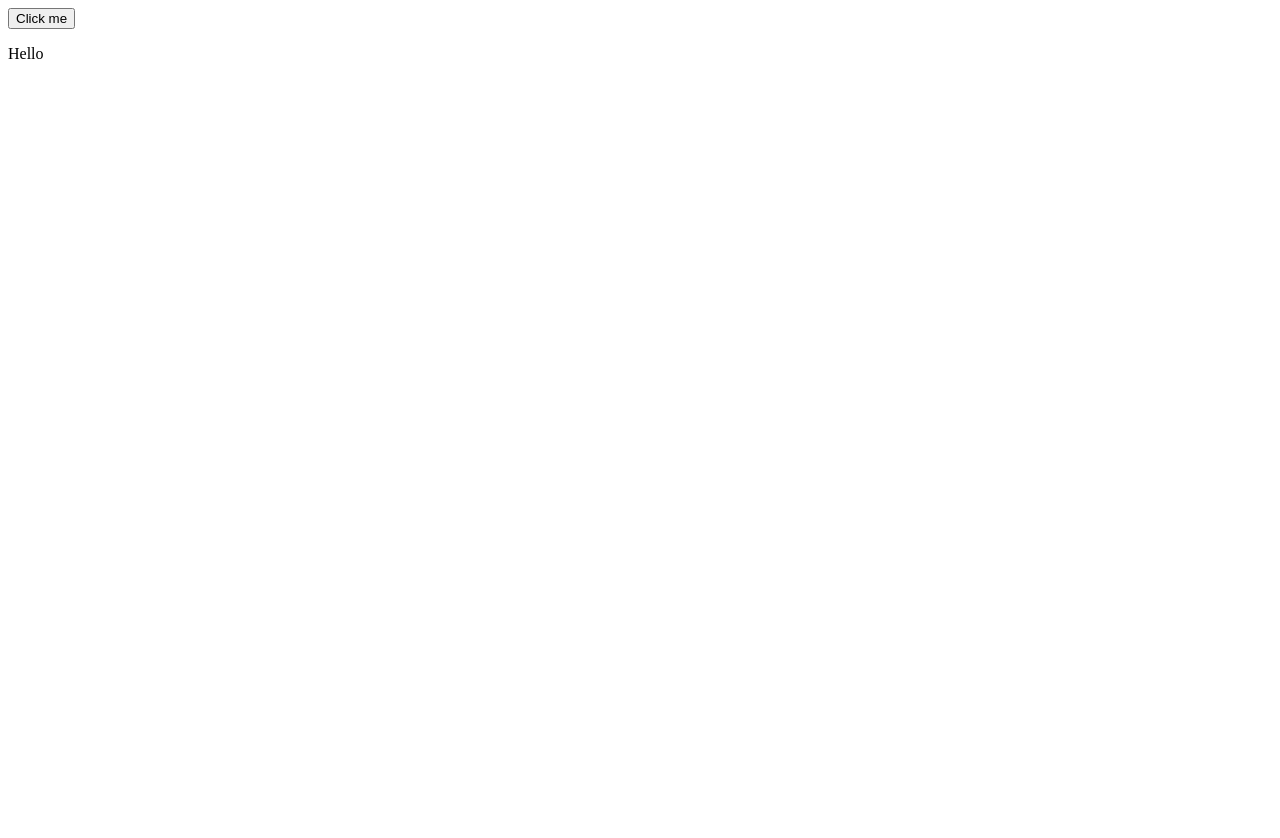
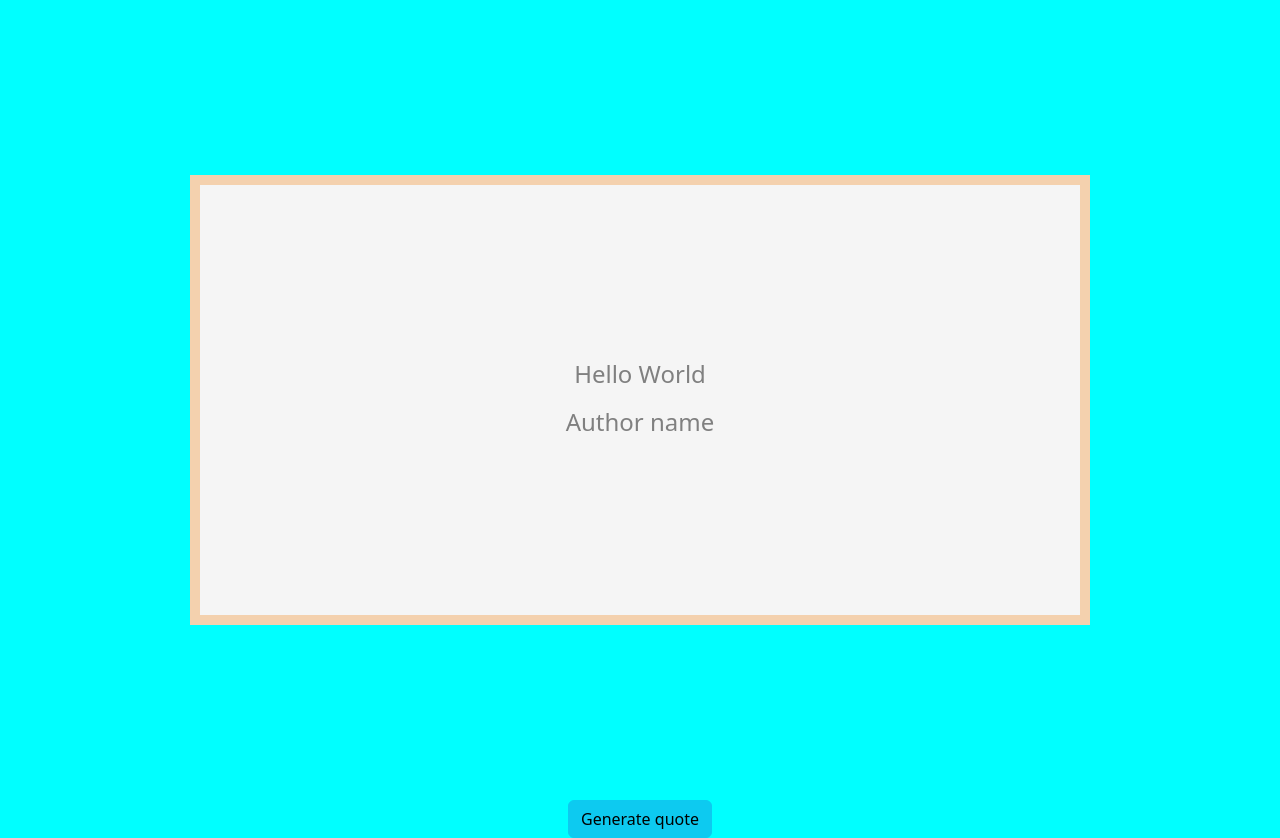
Before and after one commit to corinachistol/Level2, a plain HTML site: page DOM Simple Projects/famous_people_quotes.html in a window 1280 px wide. Before the commit the page ends 800 px from the top, so only its background shows below. Drawn offline with nearby package versions, Linux system fonts and the light colour scheme.

Commit message:
Add files via upload

```diff
--- a/DOM Simple Projects/famous_people_quotes.html
+++ b/DOM Simple Projects/famous_people_quotes.html
@@ -3,19 +3,81 @@
 <head>
     <meta charset="UTF-8">
     <meta name="viewport" content="width=device-width, initial-scale=1.0">
+    <link href="https://cdn.jsdelivr.net/npm/bootstrap@5.3.0/dist/css/bootstrap.min.css" rel="stylesheet" integrity="sha384-9ndCyUaIbzAi2FUVXJi0CjmCapSmO7SnpJef0486qhLnuZ2cdeRhO02iuK6FUUVM" crossorigin="anonymous">
     <title>Quotes</title>
+    <style>
+
+        body{
+            background-color: aqua;
+            margin: 0;
+        }
+        .container{
+            /* border: 1px solid red; */
+            width: 95%;
+            height: 100vh;
+            display: flex;
+        }
+        .quotes{
+            border: 10px solid #f4d1ae;
+            margin: auto;
+            display: flex;
+            flex-direction: column;
+            justify-content: center;
+            align-items: center;
+            padding: 0 50px;
+            color: gray;
+            background-color: whitesmoke;
+            width: 900px;
+            height: 450px;
+
+        }
+        .quotes p,
+        .quotes h3{
+            font-size: 1.5rem;
+        }
+
+        /* div{
+            text-align: center;
+            margin: 50px auto ;
+
+        }
+
+        div button{
+            padding: 10px 20px;
+            font-family: 'Courier New';
+            border-radius: 50%;
+            background-color: #fff;
+            border: none;
+            cursor: pointer;
+            font-size: 18px;
+
+        }
+
+        div p{
+            font-size: 24px;
+            font-family: 'Courier New';
+        } */
+    </style>
 </head>
 <body>
-    <button>Click me </button>
+    <div class="container">
+        <div class="quotes">
+            <p id="quote">Hello World</p>
+            <h3 id="author">Author name</h3>
+        </div>
+    </div>
+    <div style="text-align: center;" >
+        <button type="button" class="btn btn-info">Generate quote</button>
+    </div>
 
-    <p id="text">Hello</p>
+
 
 
     <script>
 
         let btn = document.querySelector("button")
 
-        btn.addEventListener("click", updateQuote)
+        btn.addEventListener("click", generateQuote)
 
         const quotes = [
             {quote:"Eighty percent of success is showing up.", author: "Woody Allen"},
@@ -24,29 +86,24 @@
             {quote:"If you want something said, ask a man; if you want something done, ask a woman.", author: "Margaret Thatcher"}
         ]
 
-        function updateQuote() {
+        function generateQuote() {
             let randomIndex = Math.floor( Math.random() * quotes.length )
 
             let randomQuote = quotes[randomIndex]
 
-            let p = document.getElementById("text")
+            let quote = document.getElementById("quote")
+            let author = document.getElementById("author")
 
-            p.innerHTML = `<q><i>${randomQuote.quote}</i></q> ${randomQuote.author}`
-
-           // console.log(randomQuote)
+            quote.innerHTML = `<q><i>${randomQuote.quote}</i></q>`
+            author.innerHTML = `${randomQuote.author}`
 
             console.log(`Quote:${randomQuote.quote}Author:${randomQuote.author}`) ///ceea ce trebuie sa obtin
-
-
 
         }
 
 
-
-
-
-
-
     </script>
+    <script src="https://cdn.jsdelivr.net/npm/bootstrap@5.3.0/dist/js/bootstrap.bundle.min.js" integrity="sha384-geWF76RCwLtnZ8qwWowPQNguL3RmwHVBC9FhGdlKrxdiJJigb/j/68SIy3Te4Bkz" crossorigin="anonymous"></script>
+</body>
 </body>
 </html>
```
Also changed, not shown: DOM Simple Projects/background.html (+10 -23 lines).
